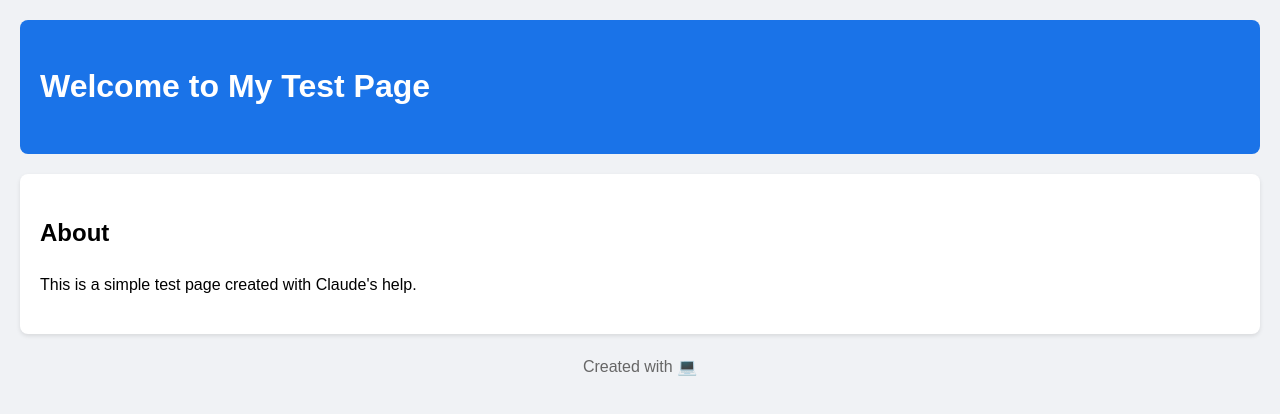
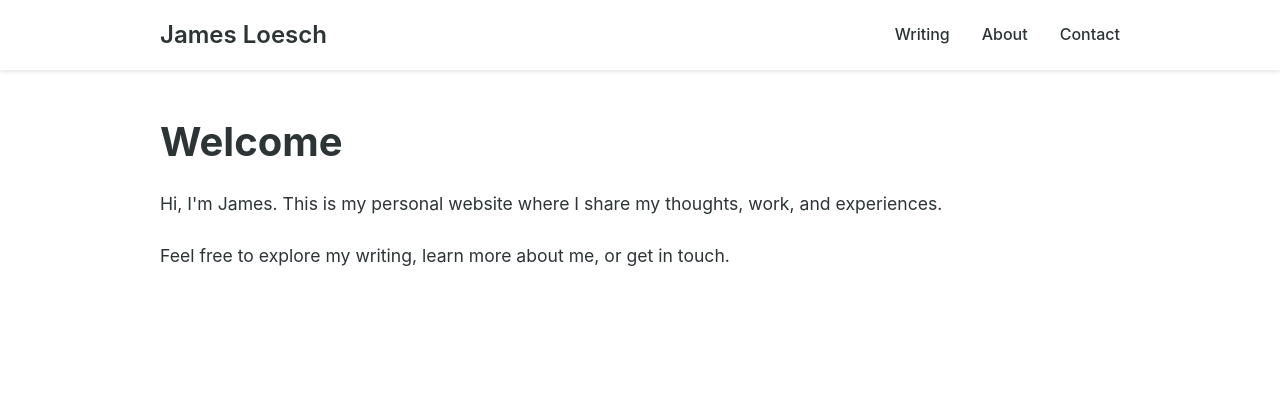
Before and after one commit to jamesloesch1/claude-mcp-test, a plain HTML site: page index.html in a window 1280 px wide. Drawn offline with Linux system fonts and the light colour scheme.

Commit message:
Update main page with new personal site design

```diff
--- a/index.html
+++ b/index.html
@@ -3,47 +3,131 @@
 <head>
     <meta charset="UTF-8">
     <meta name="viewport" content="width=device-width, initial-scale=1.0">
-    <title>Welcome to My Page</title>
+    <title>James Loesch</title>
     <style>
+        :root {
+            --primary-color: #2d3436;
+            --accent-color: #0984e3;
+            --bg-color: #ffffff;
+            --text-color: #2d3436;
+            --nav-height: 70px;
+            --max-width: 1000px;
+        }
+
+        * {
+            margin: 0;
+            padding: 0;
+            box-sizing: border-box;
+        }
+
         body {
-            font-family: Arial, sans-serif;
+            font-family: -apple-system, BlinkMacSystemFont, "Segoe UI", Roboto, Oxygen, Ubuntu, Cantarell, sans-serif;
             line-height: 1.6;
-            margin: 0;
-            padding: 20px;
-            background-color: #f0f2f5;
+            color: var(--text-color);
+            background-color: var(--bg-color);
         }
-        header {
-            background-color: #1a73e8;
-            color: white;
-            padding: 20px;
-            border-radius: 8px;
-            margin-bottom: 20px;
+
+        nav {
+            background-color: var(--bg-color);
+            height: var(--nav-height);
+            box-shadow: 0 2px 4px rgba(0,0,0,0.1);
+            position: fixed;
+            top: 0;
+            width: 100%;
+            z-index: 1000;
         }
+
+        .nav-container {
+            max-width: var(--max-width);
+            margin: 0 auto;
+            display: flex;
+            justify-content: space-between;
+            align-items: center;
+            height: 100%;
+            padding: 0 20px;
+        }
+
+        .name {
+            font-size: 1.5rem;
+            font-weight: 600;
+            color: var(--primary-color);
+            text-decoration: none;
+        }
+
+        .nav-links {
+            display: flex;
+            gap: 2rem;
+        }
+
+        .nav-links a {
+            text-decoration: none;
+            color: var(--primary-color);
+            font-weight: 500;
+            transition: color 0.3s ease;
+        }
+
+        .nav-links a:hover {
+            color: var(--accent-color);
+        }
+
         main {
-            background-color: white;
-            padding: 20px;
-            border-radius: 8px;
-            box-shadow: 0 2px 4px rgba(0,0,0,0.1);
+            max-width: var(--max-width);
+            margin: var(--nav-height) auto 0;
+            padding: 40px 20px;
         }
-        footer {
-            text-align: center;
-            margin-top: 20px;
-            color: #666;
+
+        h1 {
+            font-size: 2.5rem;
+            margin-bottom: 1rem;
+            color: var(--primary-color);
+        }
+
+        h2 {
+            font-size: 2rem;
+            margin: 2rem 0 1rem;
+            color: var(--primary-color);
+        }
+
+        p {
+            margin-bottom: 1.5rem;
+            font-size: 1.1rem;
+        }
+
+        @media (max-width: 768px) {
+            .nav-container {
+                flex-direction: column;
+                padding: 10px;
+            }
+
+            .nav-links {
+                gap: 1rem;
+            }
+
+            nav {
+                height: auto;
+            }
+
+            main {
+                margin-top: 100px;
+            }
         }
     </style>
 </head>
 <body>
-    <header>
-        <h1>Welcome to My Test Page</h1>
-    </header>
+    <nav>
+        <div class="nav-container">
+            <a href="index.html" class="name">James Loesch</a>
+            <div class="nav-links">
+                <a href="writing.html">Writing</a>
+                <a href="about.html">About</a>
+                <a href="contact.html">Contact</a>
+            </div>
+        </div>
+    </nav>
     <main>
-        <section>
-            <h2>About</h2>
-            <p>This is a simple test page created with Claude's help.</p>
-        </section>
+        <h1>Welcome</h1>
+        <p>Hi, I'm James. This is my personal website where I share my thoughts, work, and experiences.</p>
+        <p>Feel free to explore my writing, learn more about me, or get in touch.</p>
     </main>
-    <footer>
-        <p>Created with 💻</p>
-    </footer>
 </body>
 </html>
```
